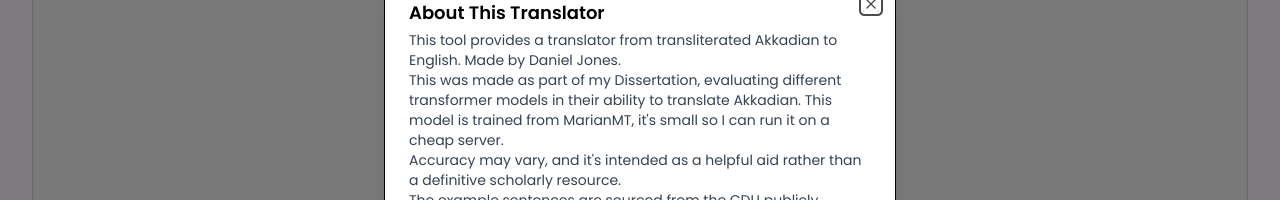
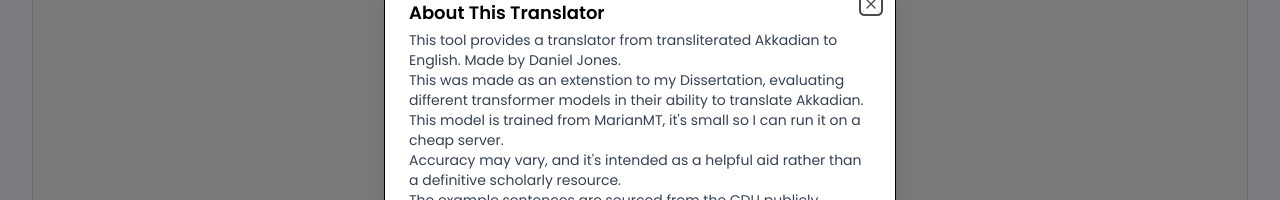
Before and after one commit to Hippopoto0/akkadian_webui, a React (Vite) app in the folder client/: page / in a window 1280 px wide. Both pictures are taken after a click on the button "About". Shown: the part 255-455 px from the top of the page. Built offline with nearby package versions, Linux system fonts and the light colour scheme.

Commit message:
changed about dialog 'part of dissertation' to 'extension'

```diff
--- a/client/src/features/dialogs/AboutDialog.tsx
+++ b/client/src/features/dialogs/AboutDialog.tsx
@@ -25,7 +25,7 @@
                     This tool provides a translator from transliterated Akkadian to English. Made by Daniel Jones.
                 </p>
                 <p>
-                  This was made as part of my Dissertation, evaluating different transformer models in their ability to translate Akkadian. This model is trained from MarianMT, it's small so I can run it on a cheap server.
+                  This was made as an extenstion to my Dissertation, evaluating different transformer models in their ability to translate Akkadian. This model is trained from MarianMT, it's small so I can run it on a cheap server.
                 </p>
                 <p>
                     Accuracy may vary, and it's intended as a helpful aid rather than a definitive scholarly resource.
```
